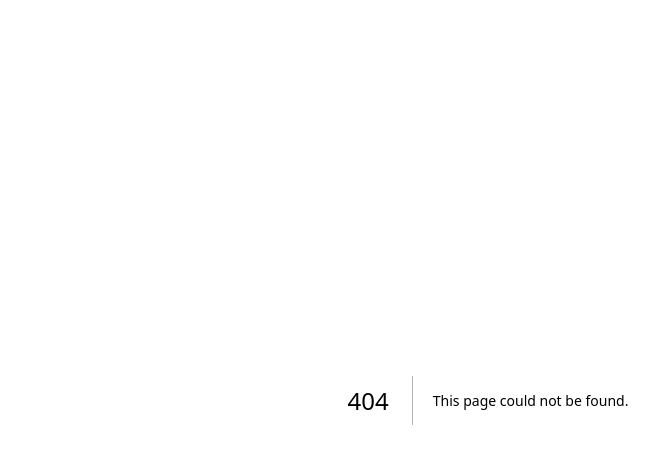
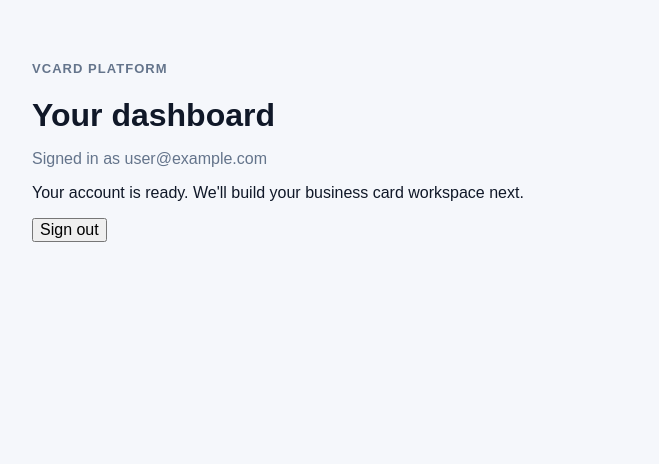
Before and after one commit to p3t3rkamau/vcard-platform, a Next.js app: page /dashboard in a window 1280 px wide. Before the commit this address had no page. Shown: the top 464 px of the page, without its empty margins (152-811 px from the left). Built offline with nearby package versions, Linux system fonts and the light colour scheme; no server answers; sample sign-in values are in the browser's storage.

Commit message:
Add protected dashboard placeholder

```diff
--- /dev/null
+++ b/src/app/dashboard/page.tsx
@@ -0,0 +1,25 @@
+import { redirect } from "next/navigation";
+import { auth, signOut } from "@/auth";
+
+export default async function DashboardPage() {
+  const session = await auth();
+
+  if (!session?.user) {
+    redirect("/login");
+  }
+
+  return (
+    <main style={{ maxWidth: 960, margin: "0 auto", padding: "48px 24px" }}>
+      <p style={{ color: "#64748b", fontSize: 13, fontWeight: 700, letterSpacing: ".08em" }}>VCARD PLATFORM</p>
+      <h1 style={{ fontSize: 32, marginBottom: 8 }}>Your dashboard</h1>
+      <p style={{ color: "#64748b" }}>Signed in as {session.user.email}</p>
+      <p>Your account is ready. We'll build your business card workspace next.</p>
+      <form action={async () => {
+        "use server";
+        await signOut({ redirectTo: "/login" });
+      }}>
+        <button type="submit">Sign out</button>
+      </form>
+    </main>
+  );
+}
```
